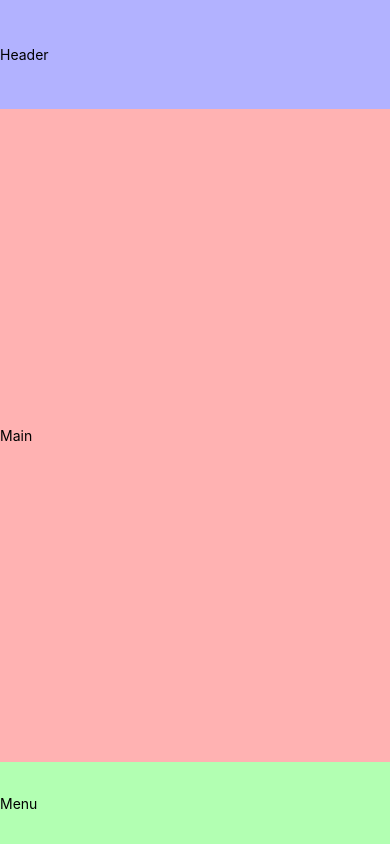
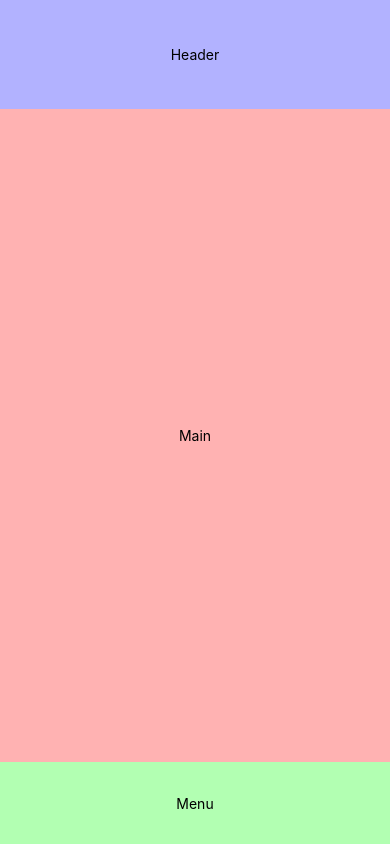
Before and after one commit to balshergill/onTrack, a React Native app in the folder ontrack-app/: screen / in a window 390 px wide. Built offline with nearby package versions, Linux system fonts and the light colour scheme.

Commit message:
update styling to center-align the component placeholders

```diff
--- a/ontrack-app/components/Header.js
+++ b/ontrack-app/components/Header.js
@@ -15,7 +15,8 @@ const styles = StyleSheet.create({
     flexDirection: 'column',
     backgroundColor: 'rgba(0, 0, 255, 0.3)',
     justifyContent: 'center',
-    alignSelf: 'stretch'
+    width: '100%',
+    alignItems: 'center',
   },
 });
 
--- a/ontrack-app/components/Main.js
+++ b/ontrack-app/components/Main.js
@@ -15,7 +15,9 @@ const styles = StyleSheet.create({
     flexDirection: 'column',
     backgroundColor: 'rgba(255, 0, 0, 0.3)',
     justifyContent: 'center',
-    alignSelf: 'stretch'
+    textAlign: 'center',
+    width: '100%',
+    alignItems: 'center',
   },
 });
 
--- a/ontrack-app/components/Menu.js
+++ b/ontrack-app/components/Menu.js
@@ -15,7 +15,9 @@ const styles = StyleSheet.create({
     flexDirection: 'column',
     backgroundColor: 'rgba(0, 255, 0, 0.3)',
     justifyContent: 'center',
-    alignSelf: 'stretch'
+    textAlign: 'center',
+    width: '100%',
+    alignItems: 'center',
   },
 });
 
```
